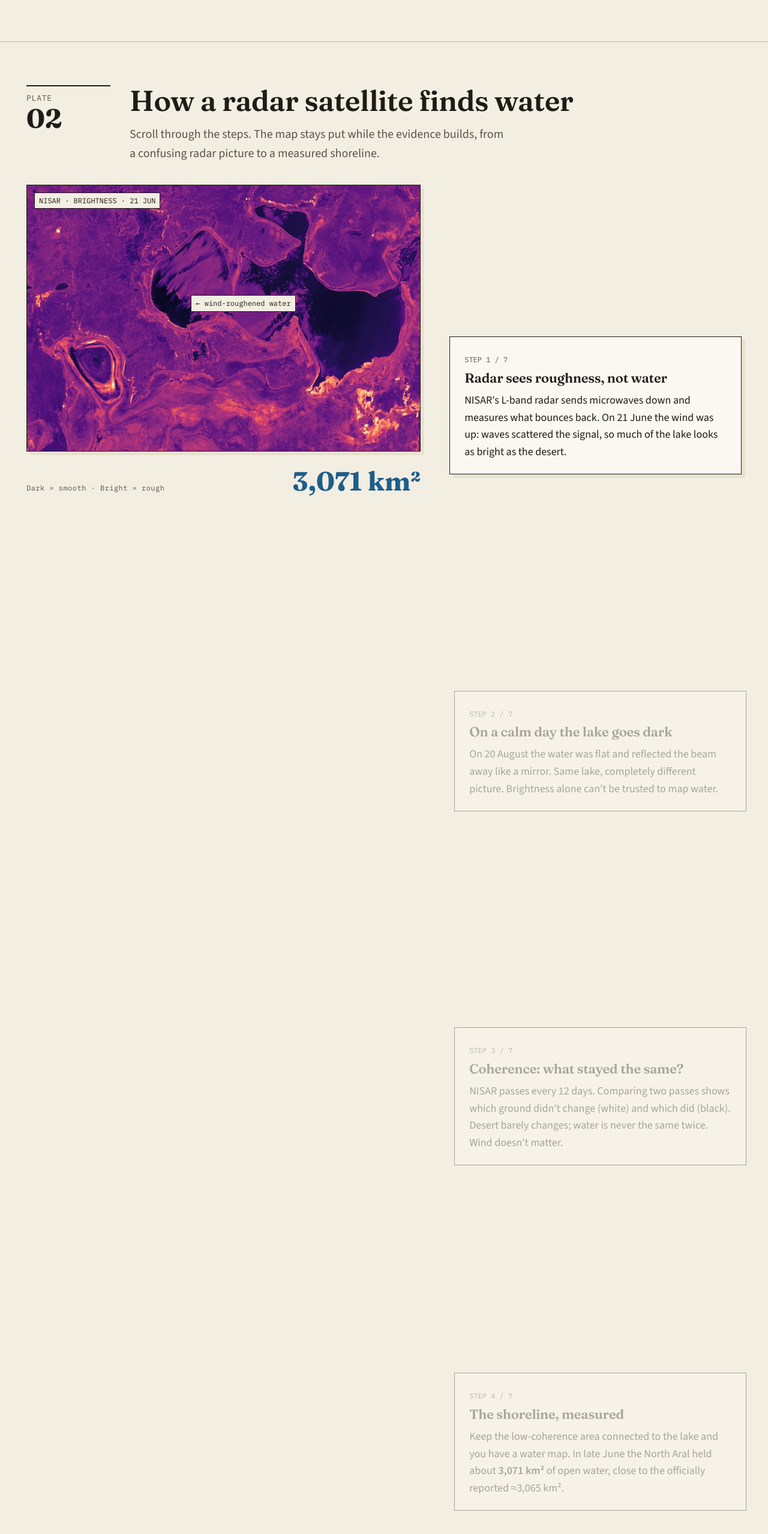
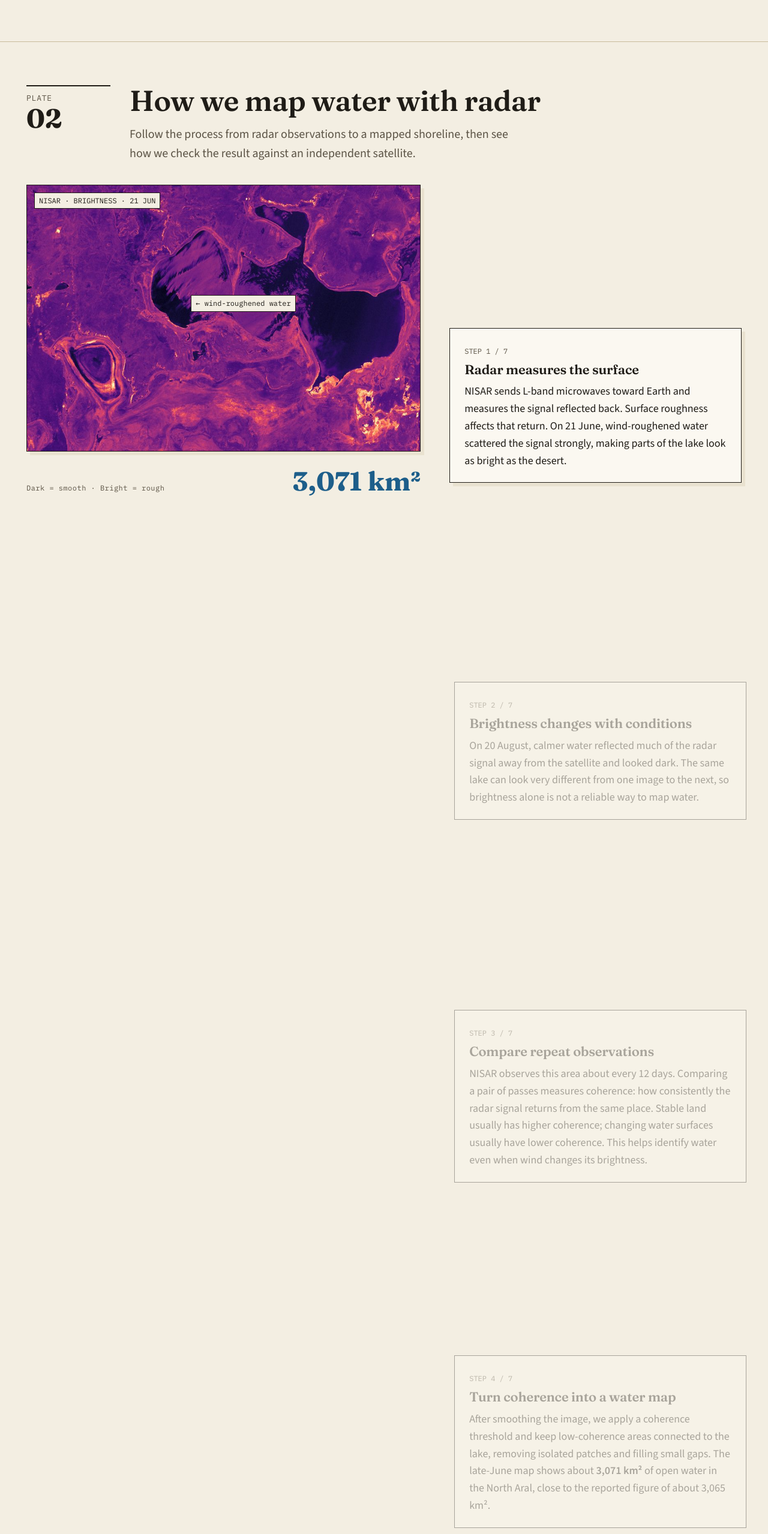
Before and after one commit to Javen420/Tracing-the-aral-sea, a website: page website/index.html in a window 1280 px wide. Shown: the part 2063-4621 px from the top of the page at 60% size. Drawn offline with nearby package versions, Linux system fonts and the light colour scheme.

Commit message:
Reworked Plate 02’s introduction
he explanation now walks readers from radar brightness and coherence through shoreline mapping and validation, with clearer wording and a more careful explanation of the F1 score.

```diff
--- a/website/index.html
+++ b/website/index.html
@@ -107,8 +107,8 @@
     <div class="plate-head">
       <div class="plate-no">PLATE<b>02</b></div>
       <div>
-        <h2>How a radar satellite finds water</h2>
-        <p class="lede">Scroll through the steps. The map stays put while the evidence builds, from a confusing radar picture to a measured shoreline.</p>
+        <h2>How we map water with radar</h2>
+        <p class="lede">Follow the process from radar observations to a mapped shoreline, then see how we check the result against an independent satellite.</p>
       </div>
     </div>
     <div class="story">
@@ -129,13 +129,13 @@
         <div class="story-readout"><span class="coord" id="storyLegend">Dark = smooth · Bright = rough</span><span class="big" id="storyKm">—</span></div>
       </div>
       <div class="story-steps" id="storySteps">
-        <div class="step" data-step="1"><div class="card"><span class="n">STEP 1 / 7</span><h3>Radar sees roughness, not water</h3><p>NISAR's L-band radar sends microwaves down and measures what bounces back. On 21 June the wind was up: waves scattered the signal, so much of the lake looks as bright as the desert.</p></div></div>
-        <div class="step" data-step="2"><div class="card"><span class="n">STEP 2 / 7</span><h3>On a calm day the lake goes dark</h3><p>On 20 August the water was flat and reflected the beam away like a mirror. Same lake, completely different picture. Brightness alone can't be trusted to map water.</p></div></div>
-        <div class="step" data-step="3"><div class="card"><span class="n">STEP 3 / 7</span><h3>Coherence: what stayed the same?</h3><p>NISAR passes every 12 days. Comparing two passes shows which ground didn't change (white) and which did (black). Desert barely changes; water is never the same twice. Wind doesn't matter.</p></div></div>
-        <div class="step" data-step="4"><div class="card"><span class="n">STEP 4 / 7</span><h3>The shoreline, measured</h3><p>Keep the low-coherence area connected to the lake and you have a water map. In late June the North Aral held about <b>3,071 km²</b> of open water, close to the officially reported ≈3,065 km².</p></div></div>
-        <div class="step" data-step="5"><div class="card"><span class="n">STEP 5 / 7</span><h3>Four months later</h3><p>By 7–19 October the same method finds <b>2,939 km²</b>. Summer evaporation and upstream irrigation draw the lake down every year; four months of data can't separate the two.</p></div></div>
-        <div class="step" data-step="6"><div class="card"><span class="n">STEP 6 / 7</span><h3>Where it dried</h3><p>Red shows ground that was water in late June but not in October: <b>133 km²</b>, almost all in shallow bays. Under 1 km² became newly wet. The deep basin held.</p></div></div>
-        <div class="step" data-step="7"><div class="card"><span class="n">STEP 7 / 7</span><h3>Checked from a second satellite</h3><p>Europe's Sentinel-2 photographed the lake on 12 October. Its water map and ours agree on <b>98%</b> of the lake (F1 score 0.98). Orange: radar only. Violet: optical only. Blue: both.</p></div></div>
+        <div class="step" data-step="1"><div class="card"><span class="n">STEP 1 / 7</span><h3>Radar measures the surface</h3><p>NISAR sends L-band microwaves toward Earth and measures the signal reflected back. Surface roughness affects that return. On 21 June, wind-roughened water scattered the signal strongly, making parts of the lake look as bright as the desert.</p></div></div>
+        <div class="step" data-step="2"><div class="card"><span class="n">STEP 2 / 7</span><h3>Brightness changes with conditions</h3><p>On 20 August, calmer water reflected much of the radar signal away from the satellite and looked dark. The same lake can look very different from one image to the next, so brightness alone is not a reliable way to map water.</p></div></div>
+        <div class="step" data-step="3"><div class="card"><span class="n">STEP 3 / 7</span><h3>Compare repeat observations</h3><p>NISAR observes this area about every 12 days. Comparing a pair of passes measures coherence: how consistently the radar signal returns from the same place. Stable land usually has higher coherence; changing water surfaces usually have lower coherence. This helps identify water even when wind changes its brightness.</p></div></div>
+        <div class="step" data-step="4"><div class="card"><span class="n">STEP 4 / 7</span><h3>Turn coherence into a water map</h3><p>After smoothing the image, we apply a coherence threshold and keep low-coherence areas connected to the lake, removing isolated patches and filling small gaps. The late-June map shows about <b>3,071 km²</b> of open water in the North Aral, close to the reported figure of about 3,065 km².</p></div></div>
+        <div class="step" data-step="5"><div class="card"><span class="n">STEP 5 / 7</span><h3>Repeat the analysis in October</h3><p>Applying the same workflow to 7–19 October gives an estimated <b>2,939 km²</b> of open water. This comparison captures a seasonal change; these observations alone cannot separate the effects of evaporation from upstream water use.</p></div></div>
+        <div class="step" data-step="6"><div class="card"><span class="n">STEP 6 / 7</span><h3>Locate shoreline change</h3><p>Comparing the June and October maps shows about <b>133 km²</b> that was water in June but not in October, mostly along shallow margins. Less than 1 km² became newly wet, while the deeper basin remained mapped as water.</p></div></div>
+        <div class="step" data-step="7"><div class="card"><span class="n">STEP 7 / 7</span><h3>Check the map with another satellite</h3><p>We compare our result with an independent Sentinel-2 image from 12 October. In the cloud-free comparison area, the maps score <b>0.98</b> on F1, a measure of overlap where 1.0 is a perfect match. Orange: radar only. Violet: optical only. Blue: both.</p></div></div>
       </div>
     </div>
   </div>
```
